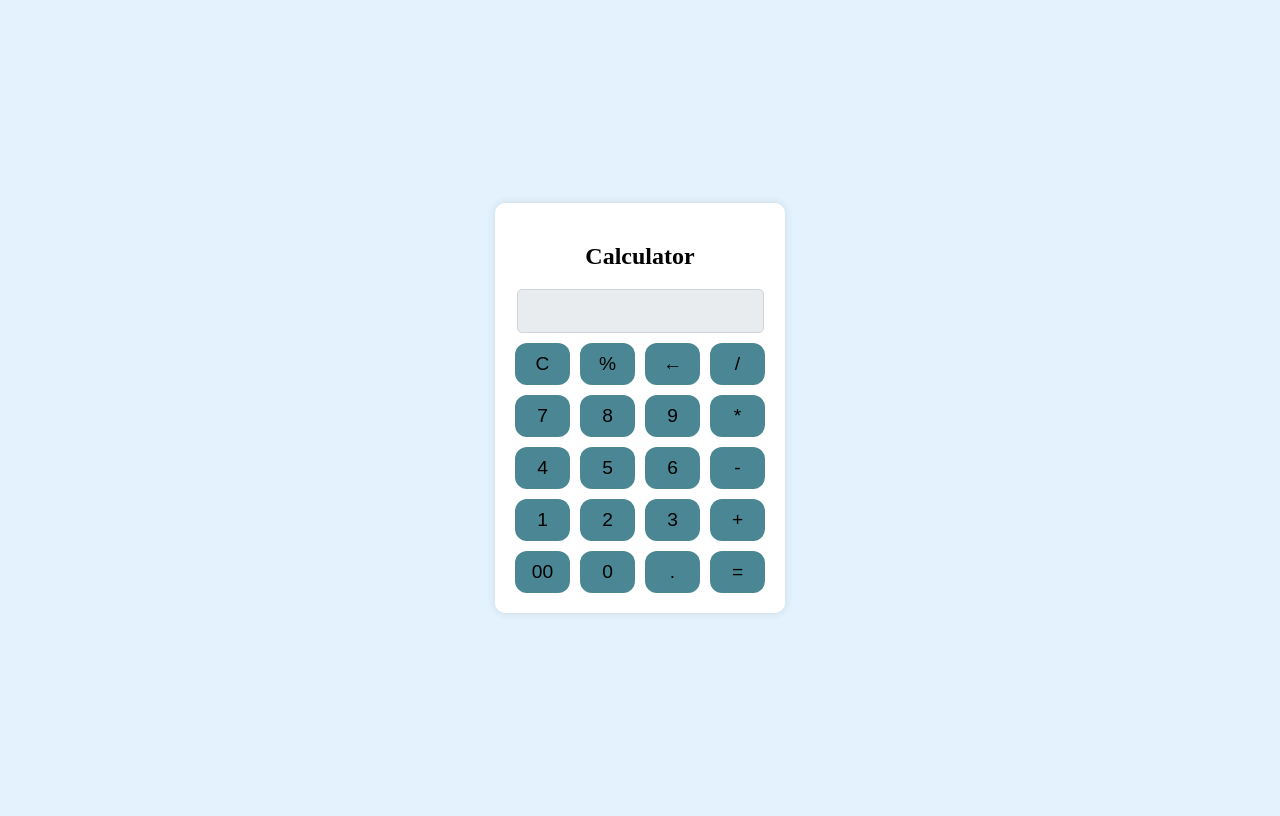
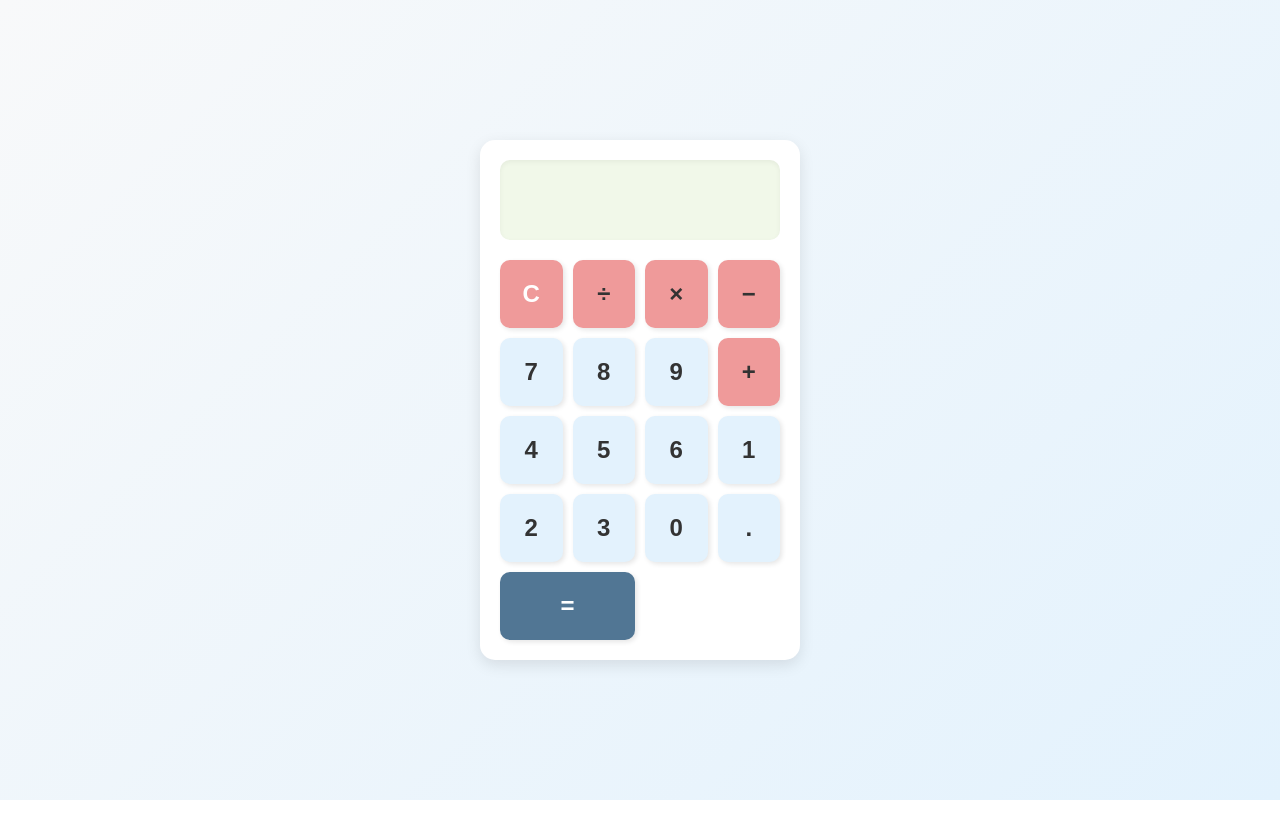
Before and after one commit to aparnakella/aparnakella.github.io, a plain HTML site: page caluculator.html in a window 1280 px wide. Drawn offline with Linux system fonts and the light colour scheme.

Commit message:
Update caluculator.html

```diff
--- a/caluculator.html
+++ b/caluculator.html
@@ -1,37 +1,43 @@
 <!DOCTYPE html>
 <html lang="en">
   <head>
-    <meta charset="UTF-8">
-    <meta name="viewport" content="width=device-width, initial-scale=1.0">
-    <title>Calculator</title>
+    <meta charset="UTF-8" />
+    <meta name="viewport" content="width=device-width, initial-scale=1.0" />
+    <title>Modern Calculator</title>
     <style>
+      * {
+        margin: 0;
+        padding: 0;
+        box-sizing: border-box;
+        font-family: "Arial", sans-serif;
+      }
       body {
         display: flex;
         justify-content: center;
         align-items: center;
         height: 100vh;
-            background-color: #E3F2FD;
+        background: linear-gradient(135deg, #f8f9fa, #e3f2fd);
       }
       .calculator {
-            background: white;
+        background: #ffffff;
         padding: 20px;
+        border-radius: 15px;
+        box-shadow: 0px 5px 15px rgba(0, 0, 0, 0.1);
+        width: 320px;
+        text-align: center;
+      }
+      .display {
+        width: 100%;
+        height: 80px;
+        text-align: right;
+        margin-bottom: 20px;
+        font-size: 2em;
+        padding: 10px;
         border-radius: 10px;
-            box-shadow: 0 0 10px rgba(0, 0, 0, 0.1);
-            text-align: center;
-            width: 250px;
-
-        }
-        #display {
-            width: 90%;
-            padding: 10px;
-            margin: 0 auto 10px auto;
-            display: block;
-            text-align: right;
-            font-size: 1.2em;
-            border: 1px solid #ced4da;
-            background: #e9ecef;
-            color: #495057;
-            border-radius: 5px;
+        border: none;
+        background: #f1f8e9;
+        color: #333;
+        box-shadow: inset 0px 2px 5px rgba(0, 0, 0, 0.05);
       }
       .buttons {
         display: grid;
@@ -39,90 +45,82 @@
         gap: 10px;
       }
       button {
-            padding: 10px 10px;
-            font-size: 1.2em;
-            border: black;
+        padding: 20px;
+        font-size: 1.5em;
+        border: none;
         cursor: pointer;
-            border-radius: 12px;
-            background-color: #4a8693;
-
+        border-radius: 10px;
+        transition: 0.3s;
+        background: #e3f2fd;
+        color: #333;
+        font-weight: bold;
+        box-shadow: 2px 2px 5px rgba(0, 0, 0, 0.1);
       }
       button:hover {
-            background-color: #E3F2FD;
-            border: 2px solid #4a8693
-
+        background: #bbdefb;
+      }
+      .operator {
+        background: #ef9a9a;
+        color: #333;
+      }
+      .operator:hover {
+        background: #e57373;
+      }
+      .equal {
+        background: #517694;
+        color: white;
+        grid-column: span 2;
+      }
+      .equal:hover {
+        background: #bbdefb;
+      }
+      .clear {
+        background: #ef9a9a;
+        color: white;
+      }
+      .clear:hover {
+        background: #e57373;
       }
     </style>
   </head>
   <body>
     <div class="calculator">
-        <h2>Calculator</h2>
-        <input type="text" id="display" disabled>
+      <input type="text" class="display" id="display" disabled />
       <div class="buttons">
-            <button onclick="clearDisplay()">C</button>
-            <button onclick="appendValue('%')">%</button>
-            <button onclick="backspace()">←</button>
-            <button onclick="appendValue('/')">/</button>
+        <button onclick="clearDisplay()" class="clear">C</button>
+        <button onclick="appendValue('/')" class="operator">÷</button>
+        <button onclick="appendValue('*')" class="operator">×</button>
+        <button onclick="appendValue('-')" class="operator">−</button>
         <button onclick="appendValue('7')">7</button>
         <button onclick="appendValue('8')">8</button>
         <button onclick="appendValue('9')">9</button>
-            <button onclick="appendValue('*')">*</button>
+        <button onclick="appendValue('+')" class="operator">+</button>
         <button onclick="appendValue('4')">4</button>
         <button onclick="appendValue('5')">5</button>
         <button onclick="appendValue('6')">6</button>
-            <button onclick="appendValue('-')">-</button>
         <button onclick="appendValue('1')">1</button>
         <button onclick="appendValue('2')">2</button>
         <button onclick="appendValue('3')">3</button>
-            <button onclick="appendValue('+')">+</button>
-            <button onclick="appendValue('00')">00</button>
         <button onclick="appendValue('0')">0</button>
         <button onclick="appendValue('.')">.</button>
-            <button onclick="calculateResult()">=</button>
+        <button onclick="calculateResult()" class="equal">=</button>
       </div>
     </div>
-
-
-
-
     <script>
       function appendValue(value) {
-        document.getElementById('display').value += value;
+        document.getElementById("display").value += value;
       }
-
       function clearDisplay() {
-        document.getElementById('display').value = '';
+        document.getElementById("display").value = "";
       }
-
-    function backspace() {
-        let display = document.getElementById('display');
-        display.value = display.value.slice(0, -1);
-    }
-    function appendModulus() {
-            let display = document.getElementById('display').value;
-            if (display !== '') {
-                document.getElementById('display').value += '%';
-            }
-        }
-
-
       function calculateResult() {
         try {
-            let expression = document.getElementById('display').value;
-            if (expression.includes('%')) {
-                    let parts = expression.split('%');
-                    if (parts.length === 2) {
-                        let num1 = parseFloat(parts[0]);
-                        let num2 = parseFloat(parts[1]);
-                        document.getElementById('display').value = num1 % num2;
-                        return;
-                    } else {
-                        throw new Error("Invalid Modulus Expression");
-                    }
-                }
-            document.getElementById('display').value = eval(expression);
-        } catch (error) {
-            alert('Invalid Expression');
+          document.getElementById("display").value = eval(
+            document.getElementById("display").value
+          );
+        } catch (e) {
+          alert("Invalid Expression");
+          clearDisplay();
         }
       }
     </script>
```
Lines whose indentation alone changed are shown as unchanged.
